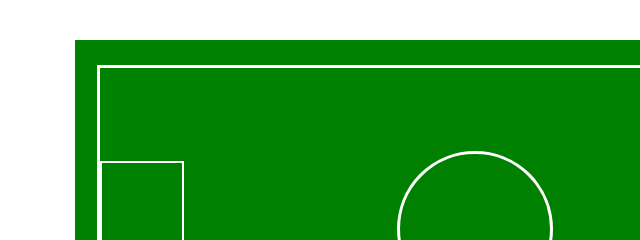
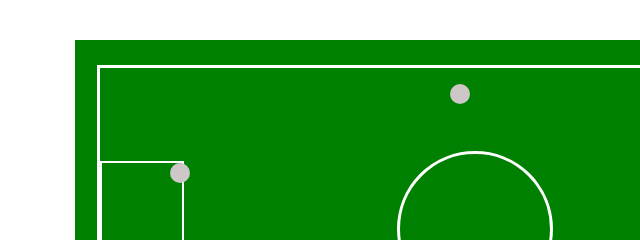
Before and after one commit to valeriavalles/CANCHA-EN-CONS., a plain HTML site: page index.html in a window 1280 px wide. Shown: the top 240 px of the page, 225-865 px from the left. Drawn offline with Linux system fonts and the light colour scheme.

Commit message:
actualizando/agregando cambios

```diff
--- a/css/style.css
+++ b/css/style.css
@@ -45,6 +45,18 @@
     bottom: 285px;
     border-radius: 120px;
     border: 3px solid white;
-
-
 }
+.pelota {
+    width: 20px;
+    height: 20px;
+    border-radius: 20px;
+    background-color: rgb(206, 199, 199);
+    position: relative;
+    left: 70px;
+    bottom: 185px;
+}
+.dos {
+    position: relative;
+    left: 350px;
+    bottom: 300px;
+}
--- a/index.html
+++ b/index.html
@@ -12,6 +12,8 @@
         <div class="bordes">
             <div class="borde1"></div>
             <div class="borde2"></div>
+            <p class="pelota"></p>
+            <p class="pelota dos"></p>
         </div>
             <div class="circulo"></div>
     </div>
```
